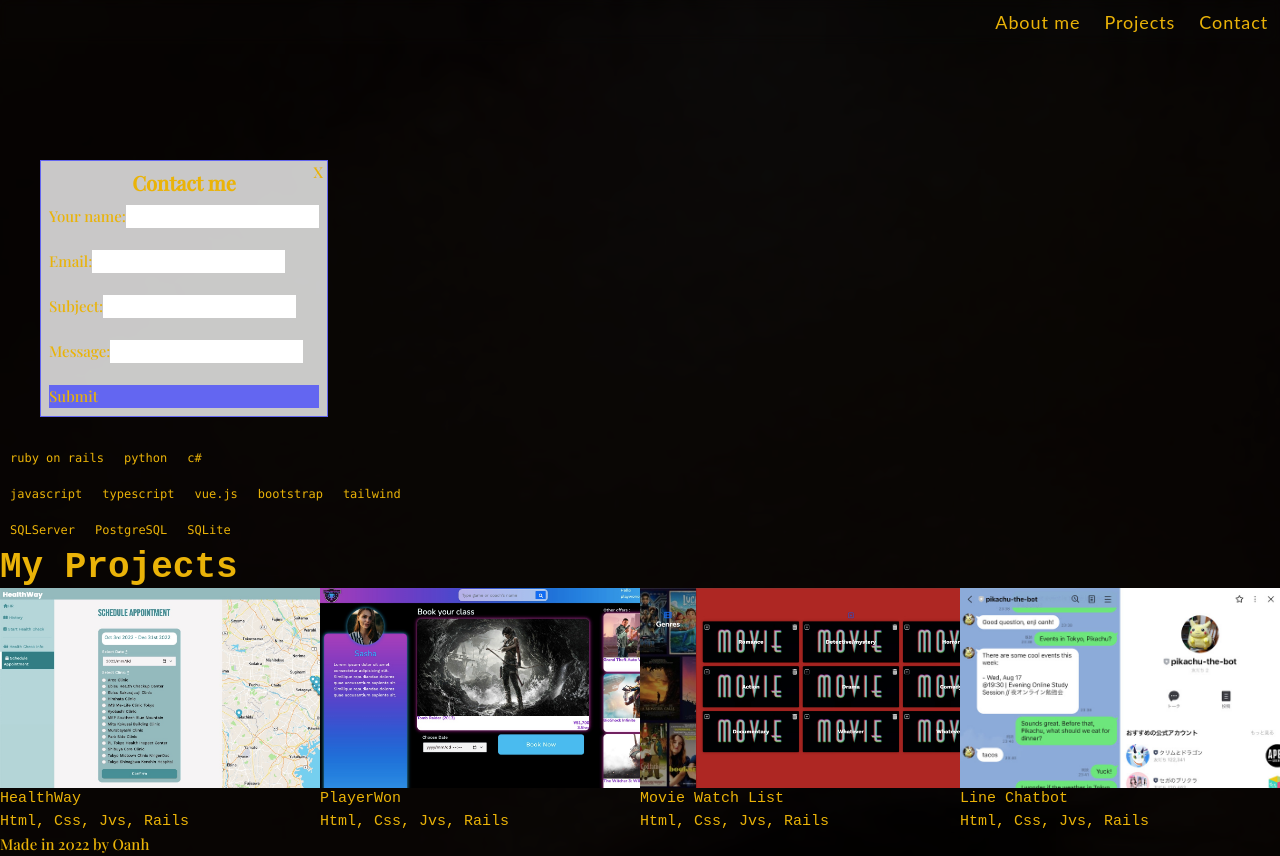
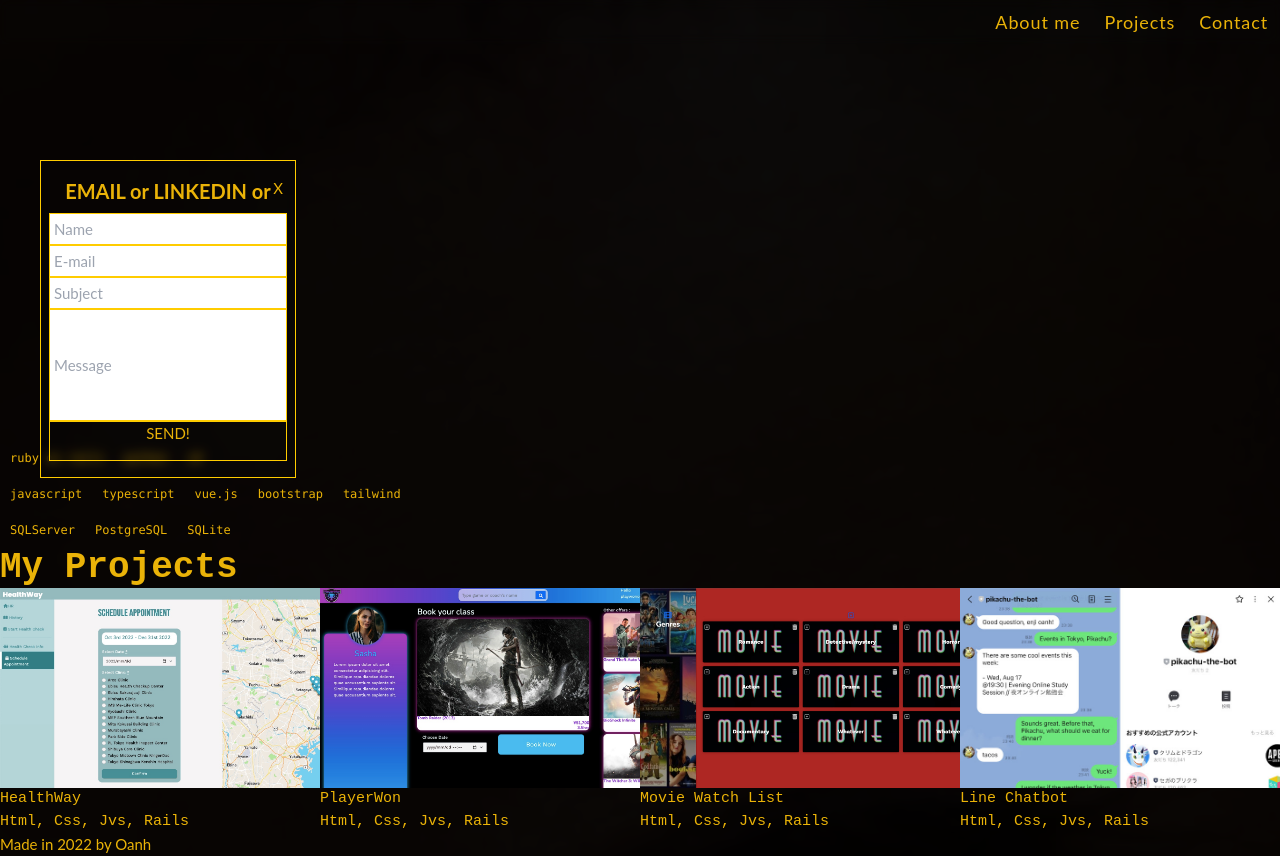
Before and after one commit to tuoanhnt95/portfolio-2023-02, a Vue app in the folder portfolio-2023-02-client/: page / in a window 1280 px wide. Both pictures are taken after a click on the button "Contact me". Built offline with nearby package versions, Linux system fonts and the light colour scheme.

Commit message:
style: add basic styles for contact form

```diff
--- a/portfolio-2023-02-client/src/App.vue
+++ b/portfolio-2023-02-client/src/App.vue
@@ -8,7 +8,7 @@
       </div>
       <div class="absolute top-1/4 left-1/4 xs:left-[45%] sm:left-1/2" :class="{ 'content-fade': contactFormIsShown }">
         <p class="text-8xl md:text-9xl tracking-wide font-playfair-bold">Oanh</p>
-        <div class="mx-4 xs:mx-2 my-2 text-base xs:text-lg sm:text-xl drop-shadow-lg font-sans tracking-wide">
+        <div class="mx-4 xs:mx-2 my-2 text-base xs:text-lg sm:text-xl drop-shadow-lg tracking-wide">
           <strong>Full-stack</strong> developer with an eye for new <strong>challenges</strong>
         </div>
         <button class="mx-4 xs:mx-2 my-3 border border-yellow-400 hover:bg-black btn-custom btn-8 btn-16" @click="toggleContactForm()">
--- a/portfolio-2023-02-client/src/assets/main.css
+++ b/portfolio-2023-02-client/src/assets/main.css
@@ -4,10 +4,18 @@
 @tailwind utilities;
 
 #app {
-  /* font-family: 'OpenSans'; */
+  font-family: 'Lato', sans-serif;
+  color: var(--primary);
   /* font-family: 'ui-sans-serif'; */
-  font-family: 'Playfair';
+  /* font-family: 'Playfair'; */
   /* font-family: 'Roboto'; */
+}
+
+/* --- Component --- */
+.bg-transparent-top-layer {
+  background-color: rgba(19,19,19,.15);
+  backdrop-filter: blur(6px);
+  opacity: 1;
 }
 
 /* #app {
--- a/portfolio-2023-02-client/src/components/ContactForm.vue
+++ b/portfolio-2023-02-client/src/components/ContactForm.vue
@@ -1,28 +1,29 @@
 <template>
-  <div class="bg-neutral-50 bg-opacity-80 fixed z-10 top-40 left-10 border border-indigo-500 p-2">
-    <h1 class="text-xl font-bold text-center mb-2">Contact me</h1>
-    <div class="wrapper-form-info">
+  <!-- <div class="bg-neutral-50 bg-opacity-80 fixed z-10 top-40 left-10 border border-indigo-500 p-2"> -->
+  <div class="fixed w-64 m-auto top-40 z-10 left-10 bg-transparent-top-layer border-yellow border-blur">
+    <div class="flex justify-center px-2 py-4">
+      <div>
+        <h1 class="text-xl font-bold text-center mb-2">EMAIL or LINKEDIN or</h1>
+        <div class="w-full">
           <form v-if="inputIsShown" action="#">
-        <label for="name">Your name:</label>
-        <input v-model="name" type="text" id="name" name="name"><br><br>
-        <label for="email">Email:</label>
-        <input v-model="email" type="email" id="email" name="email"><br><br>
-        <label for="subject">Subject:</label>
-        <input v-model="subject" type="text" id="subject" name="subject"><br><br>
-        <label for="message">Message:</label>
-        <input v-model="message" type="text" id="message" name="message"><br><br>
-        <div class="bg-indigo-500" @click="submitContact">
-          Submit
+            <input v-model="name" type="text" id="name" name="name" placeholder="Name" class="w-full h-8 p-1 border-yellow">
+            <input v-model="email" type="email" id="email" name="email" placeholder="E-mail" class="w-full h-8 p-1 border-yellow">
+            <input v-model="subject" type="text" id="subject" name="subject" placeholder="Subject" class="w-full h-8 p-1 border-yellow">
+            <input v-model="message" type="text" id="message" name="message" placeholder="Message" class="text-start w-full h-28 p-1 border-yellow">
+            <div class="w-full h-10 border-yellow" @click="submitContact">
+              <p class="text-center">SEND!</p>
             </div>
           </form>
           <div v-if="successSubmit">
-        <p>Thank you for reaching out! I will be in touch within three business days. Have a nice time.</p>
+            <p>Thank you for reaching out! I will be in touch within three business days.</p>
           </div>
           <div v-if="failSubmit">
-        <p>I am sorry, the email did not go through. Please try again or email me: tuoanhnt95@gmail.com</p>
+            <p>I am sorry, the email did not go through. Please email me: tuoanhnt95@gmail.com</p>
           </div>
         </div>
         <div class="absolute top-0 right-1" @click="$emit('toggleForm')">X</div>
+      </div>
+    </div>
   </div>
 </template>
 
@@ -80,4 +81,19 @@ let message: Ref<string | null> = ref(null);
 </script>
 
 <style scoped>
+@import '../assets/main.css';
+
+.border-yellow {
+  border: 1px solid var(--primary);
+}
+
+.border-blur {
+
+}
+
+.align-center {
+  align-self:
+}
+
+
 </style>
--- a/portfolio-2023-02-client/src/components/Menu.vue
+++ b/portfolio-2023-02-client/src/components/Menu.vue
@@ -1,5 +1,5 @@
 <template>
-  <div class="flex justify-end z-20 xs:text-lg" id="bg-menu">
+  <div class="flex justify-end z-20 xs:text-lg bg-transparent-top-layer">
     <button v-for="(item, i) in menuItems" :key="i" class="mx-3 my-2">
       {{ item.name }}
     </button>
@@ -15,9 +15,7 @@ const menuItems = [
 </script>
 
 <style scoped>
-#bg-menu {
-  background-color: rgba(19,19,19,.15);
-  backdrop-filter: blur(6px);
-  opacity: 1;
-}
+@import '../assets/main.css'
+
+
 </style>
```
Lines whose indentation alone changed are shown as unchanged.
